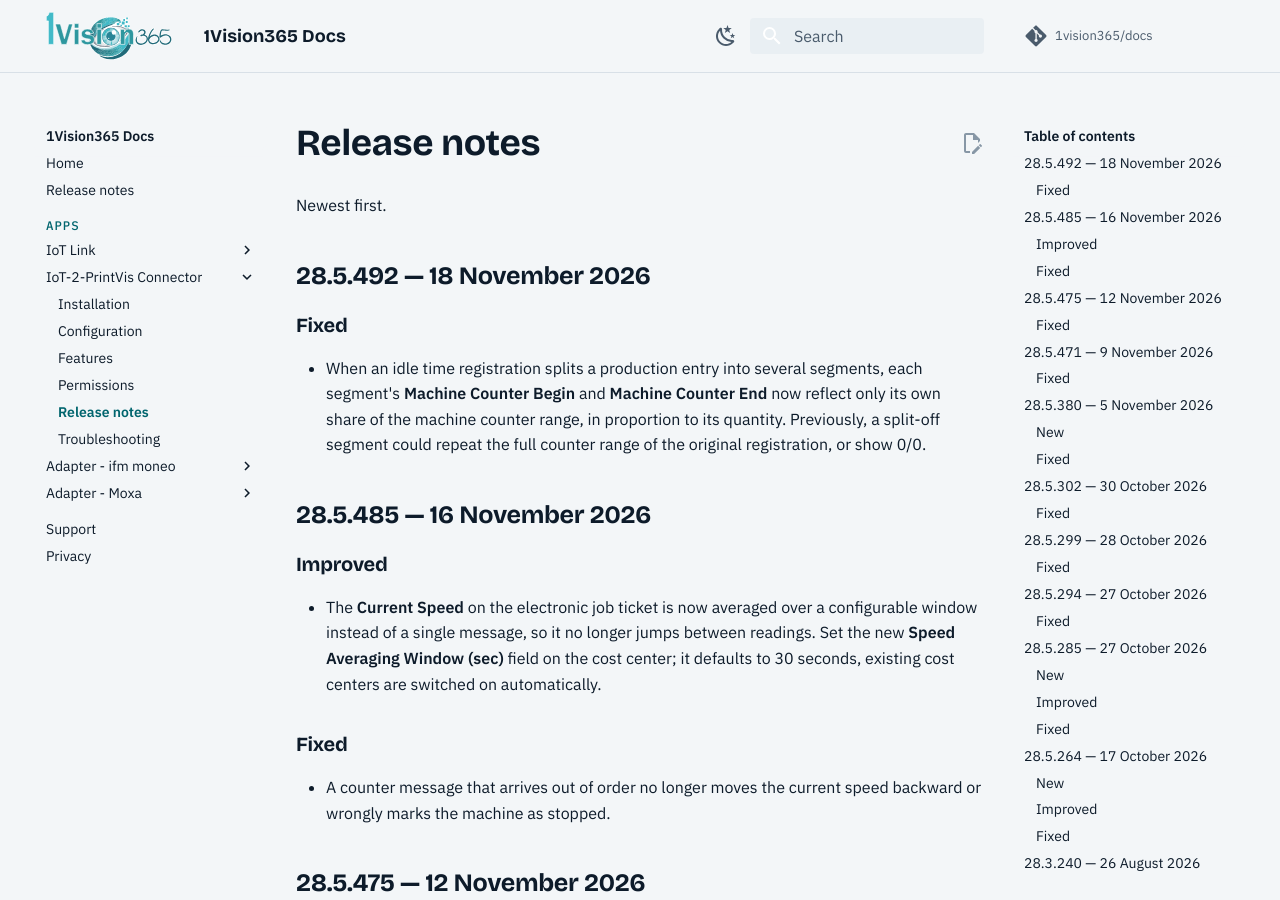
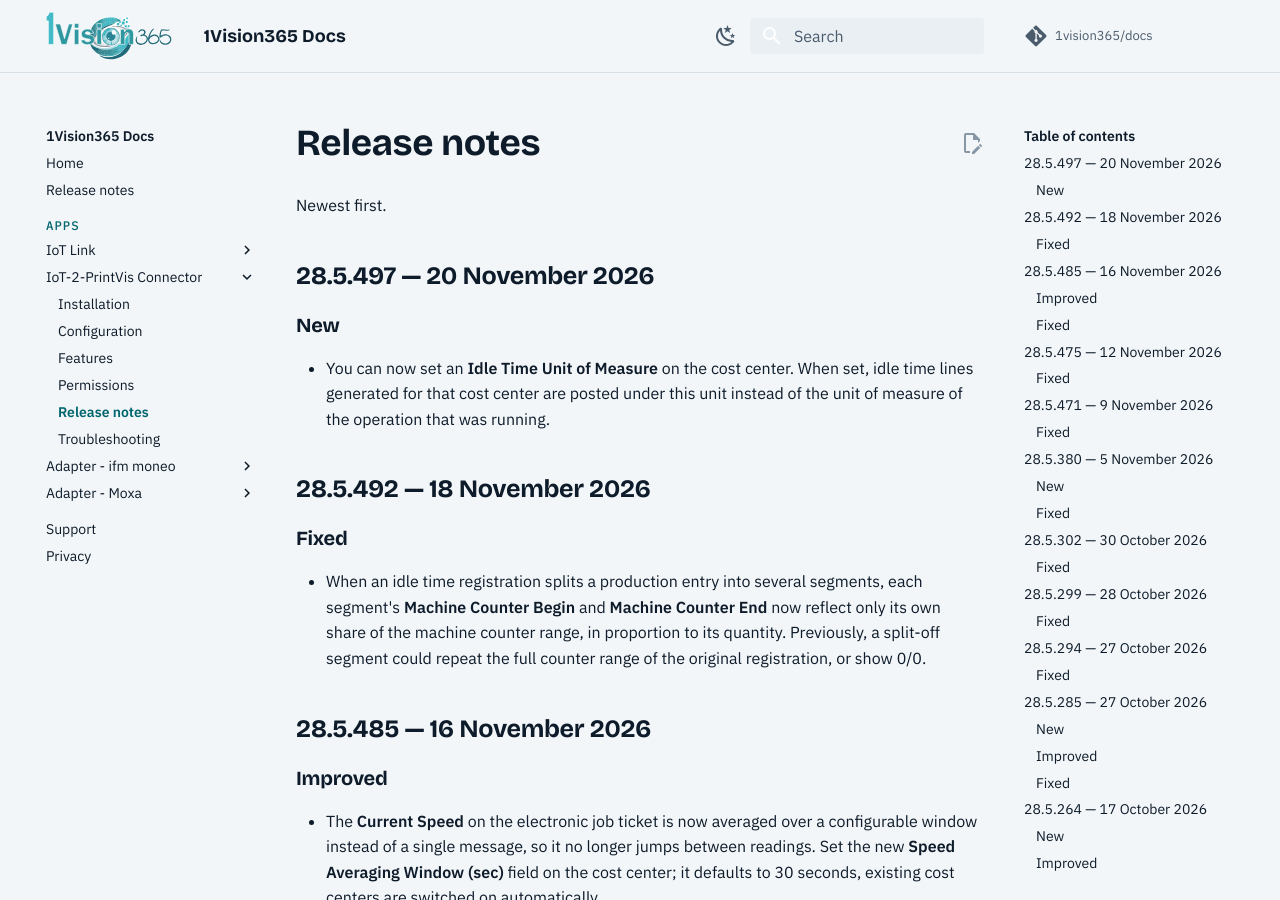
Before and after one commit to 1vision365/docs, an MkDocs documentation site: the page built from docs/apps/iot2printvis-connector/release-notes.md, in a window 1280 px wide and 900 px high. Built offline with MkDocs 1.6.1 and Material for MkDocs 9.7.7, drawn with Linux system fonts in a browser that asks for light colours; comment, search, counter and statistics services are not loaded.

Commit message:
docs: update for v28.5.497

```diff
--- a/docs/apps/iot2printvis-connector/release-notes.md
+++ b/docs/apps/iot2printvis-connector/release-notes.md
@@ -3,6 +3,12 @@
 Newest first.
 
 <!-- agent:begin release-notes -->
+
+## 28.5.497 — 20 November 2026
+
+### New
+
+- You can now set an **Idle Time Unit of Measure** on the cost center. When set, idle time lines generated for that cost center are posted under this unit instead of the unit of measure of the operation that was running.
 
 ## 28.5.492 — 18 November 2026
 
```
Also changed, not shown: docs/apps/iot2printvis-connector/configuration.md (+1 -0 lines), docs/apps/iot2printvis-connector/features.md (+1 -1 lines), docs/release-notes.md (+4 -0 lines).
